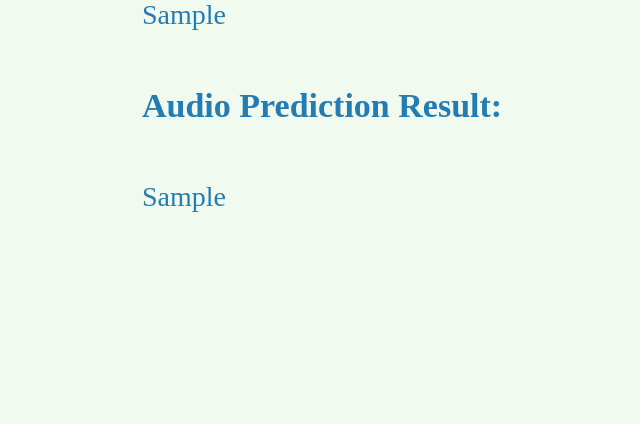
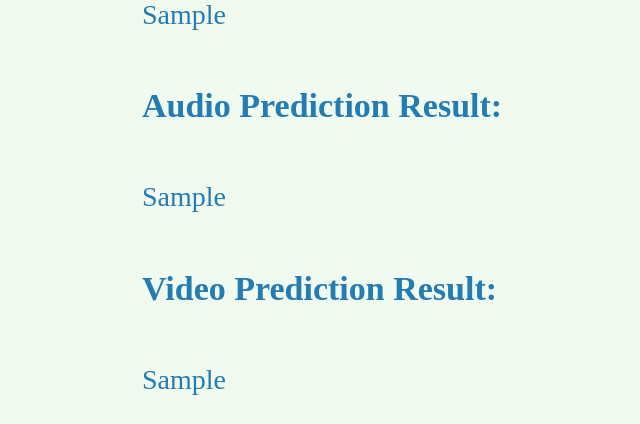
Before and after one commit to praven06/RJPOLICE_HACK_1092_CodeMavs_-8, a Flask app: template templates/result.html in a window 1280 px wide. Shown: the part 472-896 px from the top of the page, without its empty margins (317-957 px from the left). Before the commit the page ends 684 px from the top, so only its background shows below. Run offline with Flask 3, Linux system fonts and the light colour scheme; the template is opened without the code that fills it: most values are stand-ins (such as "Sample title", 1, 10 or a date in 2020); parts of the project's set-up code (start-up, migrations or seed data) failed here and were passed over.

Commit message:
Update result.html

```diff
--- a/templates/result.html
+++ b/templates/result.html
@@ -3,10 +3,9 @@
 <head>
     <meta charset="UTF-8">
     <meta name="viewport" content="width=device-width, initial-scale=1.0">
-    <title>𝐃𝐞𝐞𝐩 𝐟𝐚𝐤𝐞 𝐝𝐞𝐭𝐞𝐜𝐭𝐨𝐫</title>
+    <title>Deep Fake Detection - Result</title>
     <link rel="stylesheet" type="text/css" href="{{ url_for('static', filename='result.css') }}">
     <link rel="icon" href="{{ url_for('static', filename='images/titlelogo.jpeg') }}" type="image/x-icon">
-</head>
 </head>
 <body>
     <div>
@@ -21,6 +20,11 @@
             <h2>Audio Prediction Result:</h2>
             <p>{{ audio_prediction_result }}</p>
         {% endif %}
+
+        {% if video_prediction_result %}
+            <h2>Video Prediction Result:</h2>
+            <p>{{ video_prediction_result }}</p>
+        {% endif %}
     </div>
 </body>
 </html>
```
Lines whose indentation alone changed are shown as unchanged.
